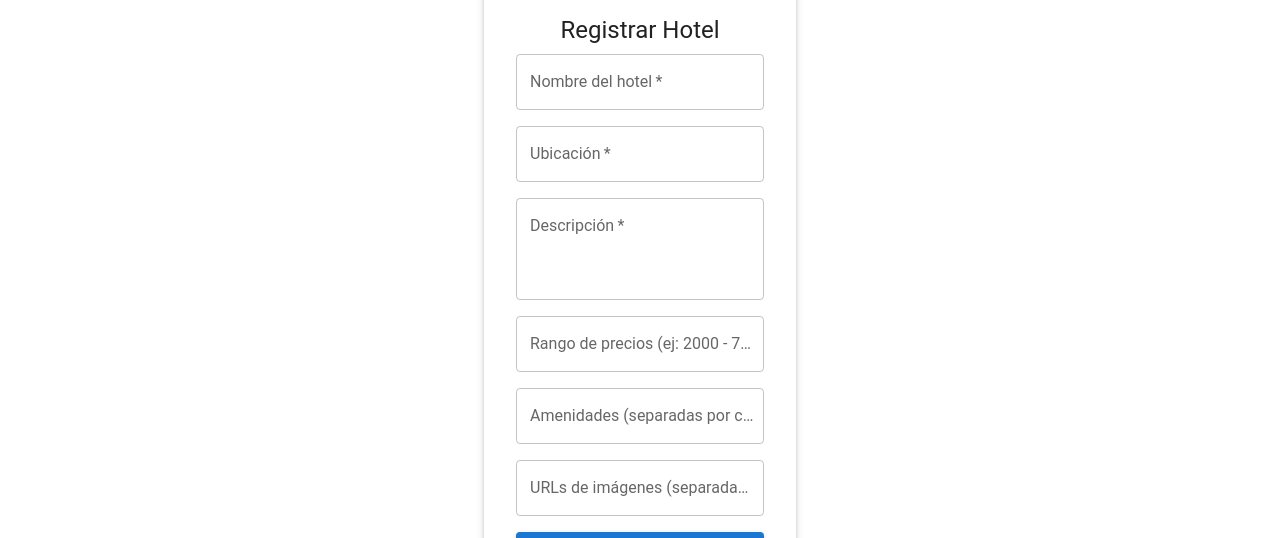
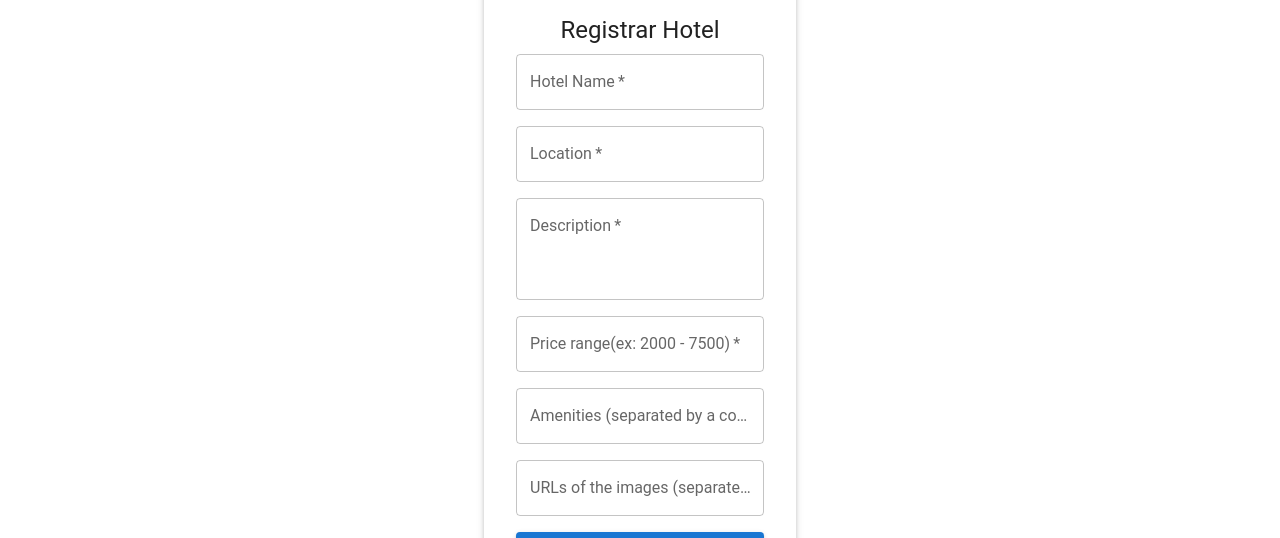
Before and after one commit to 250224-JavaReactAWS/Team-1, a React (Vite) app in the folder front/revstay/: page /registerHotel in a window 1280 px wide. Shown: the part 157-695 px from the top of the page. Built offline with nearby package versions, Linux system fonts and the light colour scheme; no server answers.

Commit message:
Translation of the front pages

```diff
--- a/front/revstay/src/components/hotels/HotelFavorite.tsx
+++ b/front/revstay/src/components/hotels/HotelFavorite.tsx
@@ -15,7 +15,7 @@ const HotelPage: React.FC = () => {
         const response = await axios.get('http://localhost:8080/hotels/favoritesUser', { withCredentials: true });
         setHotels(response.data);
       } catch (err) {
-        setError('Error al obtener los hoteles');
+        setError('Error at obtaining hotels');
         console.error(err);
       } finally {
         setLoading(false);
--- a/front/revstay/src/components/hotels/HotelPage.tsx
+++ b/front/revstay/src/components/hotels/HotelPage.tsx
@@ -15,7 +15,7 @@ const HotelPage: React.FC = () => {
         const response = await axios.get('http://localhost:8080/hotels');
         setHotels(response.data);
       } catch (err) {
-        setError('Error al obtener los hoteles');
+        setError('Error at fetching hotels');
         console.error(err);
       } finally {
         setLoading(false);
--- a/front/revstay/src/components/hotels/RegisterHotel.tsx
+++ b/front/revstay/src/components/hotels/RegisterHotel.tsx
@@ -37,11 +37,11 @@ const RegisterHotel: React.FC = () => {
 
     try {
       const response = await axios.post('http://localhost:8080/hotels/register', payload,{withCredentials: true});
-      alert('Hotel registrado con éxito!');
-      console.log('Respuesta:', response.data);
+      alert('Hotel registration successfully');
+      console.log('Response:', response.data);
     } catch (error) {
-      console.error('Error al registrar el hotel:', error);
-      alert('Hubo un error al registrar el hotel.');
+      console.error('Error at registering the hotel', error);
+      alert('There was an error while registering the hotel');
     }
   };
 
@@ -54,7 +54,7 @@ const RegisterHotel: React.FC = () => {
         <Box component="form" onSubmit={handleSubmit}>
           <Stack spacing={2}>
             <TextField
-              label="Nombre del hotel"
+              label="Hotel Name"
               name="name"
               value={formData.name}
               onChange={handleChange}
@@ -62,7 +62,7 @@ const RegisterHotel: React.FC = () => {
               required
             />
             <TextField
-              label="Ubicación"
+              label="Location"
               name="location"
               value={formData.location}
               onChange={handleChange}
@@ -70,7 +70,7 @@ const RegisterHotel: React.FC = () => {
               required
             />
             <TextField
-              label="Descripción"
+              label="Description"
               name="description"
               value={formData.description}
               onChange={handleChange}
@@ -80,7 +80,7 @@ const RegisterHotel: React.FC = () => {
               required
             />
             <TextField
-              label="Rango de precios (ej: 2000 - 7500)"
+              label="Price range(ex: 2000 - 7500)"
               name="priceRange"
               value={formData.priceRange}
               onChange={handleChange}
@@ -88,7 +88,7 @@ const RegisterHotel: React.FC = () => {
               required
             />
             <TextField
-              label="Amenidades (separadas por coma)"
+              label="Amenities (separated by a comma)"
               name="amenities"
               value={formData.amenities}
               onChange={handleChange}
@@ -96,7 +96,7 @@ const RegisterHotel: React.FC = () => {
               required
             />
             <TextField
-              label="URLs de imágenes (separadas por coma)"
+              label="URLs of the images (separated by a comma)"
               name="images"
               value={formData.images}
               onChange={handleChange}
```
